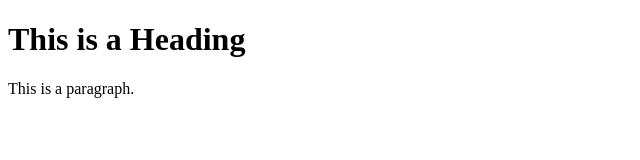
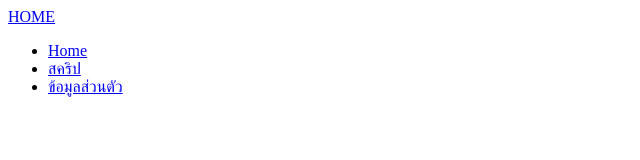
Before and after one commit to MawinAPN/WebsiteProject, a plain HTML site: page index.html in a window 1280 px wide. Shown: the whole page, without its empty margins (0-640 px from the left). Drawn offline with Linux system fonts and the light colour scheme.

Commit message:
update ver0

```diff
--- a/index.html
+++ b/index.html
@@ -1,12 +1,23 @@
 <!DOCTYPE html>
-<html>
+<html lang="en">
 <head>
-<title>Page Title</title>
+<title>WebsiteProject</title>
 </head>
 <body>
-
-<h1>This is a Heading</h1>
-<p>This is a paragraph.</p>
-
+<div>
+     <div>
+          <div >
+               <a href="index.html">HOME</a>
+          </div>
+          <div>
+               <ul>
+                    <li><a href="index.html">Home</a></li>
+                    <li><a href="Script.html">สคริป</Script></a></li>
+                    <li><a href="ข้อมูลส่วนตัว.html">ข้อมูลส่วนตัว</a></li>
+               </ul>
+     </div>
+</div>
+</div>
+</section>
 </body>
 </html>
```
